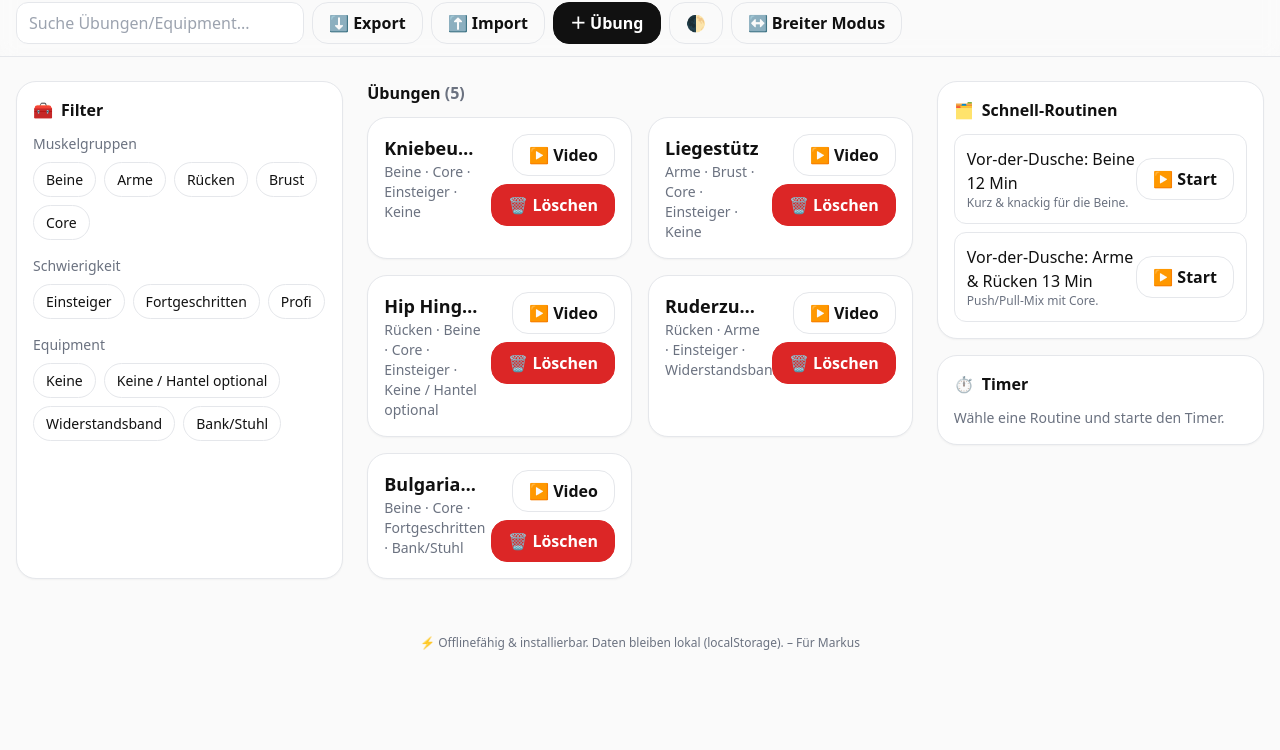
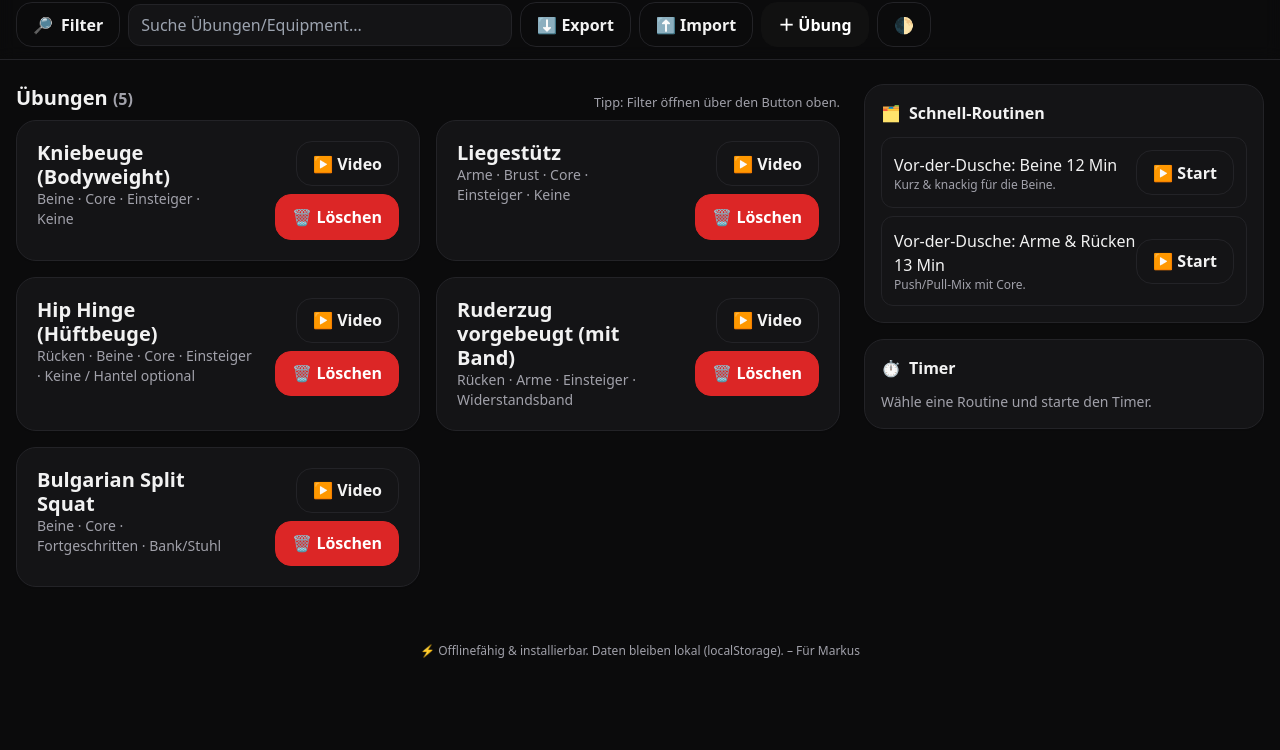
Before and after one commit to Sitz9/workout-hub, a plain HTML site: page index.html in a window 1280 px wide. Shown: the part 50-800 px from the top of the page. Drawn offline with nearby package versions, Linux system fonts and the light colour scheme.

Commit message:
Add files via upload

```diff
--- a/index.html
+++ b/index.html
@@ -1,5 +1,5 @@
 <!doctype html>
-<html lang="de" data-theme="light" data-layout="normal">
+<html lang="de" data-theme="dark">
 <head>
   <meta charset="utf-8">
   <meta name="viewport" content="width=device-width, initial-scale=1, viewport-fit=cover">
@@ -17,36 +17,36 @@
     [data-theme="light"] { --bg:#fafafa; --card:#fff; --border:#e5e7eb; --text:#111; --muted:#6b7280;}
     html, body { height:100%; background:var(--bg); color:var(--text); }
     .card { border-radius: 1.25rem; border:1px solid var(--border); background:var(--card); box-shadow:0 1px 2px rgba(0,0,0,.04); }
-    .btn { display:inline-flex; align-items:center; gap:.5rem; border-radius:1rem; padding:.5rem 1rem; font-weight:600; border:1px solid var(--border); white-space:nowrap; flex:0 0 auto; }
-    .btn:hover { background:rgba(0,0,0,.03); }
+    .btn { display:inline-flex; align-items:center; gap:.5rem; border-radius:1rem; padding:.6rem 1rem; font-weight:600; border:1px solid var(--border); white-space:nowrap; }
+    .btn:hover { background:rgba(255,255,255,.06); }
     .btn-primary { background:#111; color:#fff; border-color:#111; }
     .btn-danger { background:#dc2626; color:#fff; border-color:#dc2626; }
-    .chip { padding:.375rem .75rem; border-radius:999px; border:1px solid var(--border); font-size:.875rem; }
+    .chip { padding:.4rem .8rem; border-radius:999px; border:1px solid var(--border); font-size:.875rem; }
     .chip.active { background:#111; color:#fff; border-color:#111; }
     .aspect-video { position: relative; padding-bottom:56.25%; height:0; }
     .aspect-video iframe { position:absolute; top:0; left:0; width:100%; height:100%; border:0; border-radius:.75rem; }
     .safe { padding-top: env(safe-area-inset-top); padding-bottom: env(safe-area-inset-bottom); }
-    .container { margin-left:auto; margin-right:auto; padding-left:1rem; padding-right:1rem; }
-    [data-layout="normal"] .container { max-width: 1280px; }
-    [data-layout="wide"] .container { max-width: 100%; }
-    .grid-app { display:grid; grid-template-columns: 1fr; gap:1.5rem; }
-    @media (min-width:1024px){ .grid-app { grid-template-columns: 3fr 5fr 3fr; } }
-    @media (min-width:1400px) and (min-aspect-ratio: 16/9) {
-      [data-layout="wide"] .grid-app { grid-template-columns: 2.5fr 5fr 2.5fr; }
-    }
+    /* Wider, more readable tiles */
+    .exercise-grid { display:grid; grid-template-columns: repeat(auto-fill, minmax(360px, 1fr)); gap:1rem; }
+    @media (max-width: 420px){ .exercise-grid { grid-template-columns: 1fr; } }
+    .drawer { position: fixed; inset: 0 0 0 auto; width: min(420px, 90vw); background: var(--card); border-left:1px solid var(--border); transform: translateX(100%); transition: transform .25s ease; z-index: 60; }
+    .drawer.open { transform: translateX(0); }
+    .backdrop { position: fixed; inset:0; background: rgba(0,0,0,.4); backdrop-filter: blur(2px); z-index: 50; display:none; }
+    .backdrop.open { display:block; }
   </style>
 </head>
 <body class="min-h-full safe">
-  <header class="sticky top-0 z-30 backdrop-blur bg-[color:var(--card)]/90 border-b border-[color:var(--border)]">
-    <div class="container py-3 flex flex-wrap gap-2 items-center justify-between">
+  <header class="sticky top-0 z-40 backdrop-blur bg-[color:var(--card)]/90 border-b border-[color:var(--border)]">
+    <div class="max-w-[1600px] mx-auto px-4 py-3 flex flex-wrap gap-2 items-center justify-between">
       <div class="flex items-center gap-3 min-w-0">
         <span class="inline-flex w-8 h-8 items-center justify-center rounded-xl bg-black text-white">🏋️</span>
-        <h1 class="text-xl md:text-2xl font-bold truncate">Markus' Workout Hub</h1>
-        <span class="hidden sm:inline text-xs ml-2 rounded-full bg-gray-100/50 px-2 py-1">Videos · Timer · Routinen</span>
+        <h1 class="text-2xl font-bold truncate">Markus' Workout Hub</h1>
+        <span class="hidden md:inline text-xs ml-2 rounded-full bg-white/10 px-2 py-1">Videos · Timer · Routinen</span>
       </div>
       <div class="flex items-center gap-2 flex-wrap">
-        <label class="relative order-2 sm:order-none">
-          <input id="search" placeholder="Suche Übungen/Equipment..." class="pl-3 pr-3 py-2 rounded-xl border border-[color:var(--border)] bg-[color:var(--card)] w-56 md:w-72 focus:outline-none focus:ring-2 focus:ring-black" />
+        <button id="btnFilterOpen" class="btn" title="Filter"><span>🔎</span> Filter</button>
+        <label class="relative">
+          <input id="search" placeholder="Suche Übungen/Equipment..." class="pl-3 pr-3 py-2 rounded-xl border border-[color:var(--border)] bg-[color:var(--card)] w-64 md:w-96 focus:outline-none focus:ring-2 focus:ring-black" />
         </label>
         <button id="btnExport" class="btn">⬇️ Export</button>
         <label class="btn cursor-pointer">⬆️ Import
@@ -54,39 +54,22 @@
         </label>
         <button id="btnAdd" class="btn btn-primary">＋ Übung</button>
         <button id="btnTheme" class="btn" title="Dark/Light">🌓</button>
-        <button id="btnLayout" class="btn" title="Breitmodus umschalten">↔️ Breiter Modus</button>
       </div>
     </div>
   </header>
 
-  <main class="container py-6">
-    <div class="grid-app">
-      <section class="card p-4">
-        <div class="flex items-center gap-2 mb-3">
-          <span>🧰</span><h2 class="font-semibold">Filter</h2>
+  <main class="max-w-[1600px] mx-auto px-4 py-6 grid gap-6 lg:grid-cols-12">
+    <!-- Übungen -->
+    <section class="lg:col-span-8">
+      <div class="flex items-end justify-between mb-2">
+        <h2 class="font-semibold text-xl">Übungen <span id="exercise-count" class="text-[color:var(--muted)] text-base"></span></h2>
+        <small class="text-[color:var(--muted)]">Tipp: Filter öffnen über den Button oben.</small>
       </div>
-        <div class="space-y-4">
-          <div>
-            <p class="text-sm mb-2 text-[color:var(--muted)]">Muskelgruppen</p>
-            <div id="filter-groups" class="flex flex-wrap gap-2"></div>
-          </div>
-          <div>
-            <p class="text-sm mb-2 text-[color:var(--muted)]">Schwierigkeit</p>
-            <div id="filter-diff" class="flex flex-wrap gap-2"></div>
-          </div>
-          <div>
-            <p class="text-sm mb-2 text-[color:var(--muted)]">Equipment</p>
-            <div id="filter-equip" class="flex flex-wrap gap-2"></div>
-          </div>
-        </div>
+      <div id="exercise-list" class="exercise-grid"></div>
     </section>
 
-      <section class="space-y-3">
-        <h2 class="font-semibold">Übungen <span id="exercise-count" class="text-[color:var(--muted)]"></span></h2>
-        <div id="exercise-list" class="grid grid-cols-1 md:grid-cols-2 2xl:grid-cols-3 gap-4"></div>
-      </section>
-
-      <section class="space-y-4">
+    <!-- Routinen & Timer (rechts) -->
+    <section class="lg:col-span-4 space-y-4">
       <div class="card p-4">
         <div class="flex items-center gap-2 mb-3">
           <span>🗂️</span><h2 class="font-semibold">Schnell-Routinen</h2>
@@ -103,10 +86,10 @@
           <div class="flex items-center justify-between gap-3">
             <div class="min-w-0">
               <p class="text-sm text-[color:var(--muted)]">Aktuell</p>
-                <p id="timer-current" class="font-semibold truncate"></p>
+              <p id="timer-current" class="font-semibold text-lg"></p>
               <p id="timer-step" class="text-xs text-[color:var(--muted)]"></p>
             </div>
-              <div id="timer-remaining" class="text-4xl font-bold tabular-nums">0s</div>
+            <div id="timer-remaining" class="text-5xl font-bold tabular-nums">0s</div>
           </div>
           <div id="timer-video" class="aspect-video hidden"></div>
           <div class="flex items-center gap-2 flex-wrap">
@@ -116,9 +99,35 @@
         </div>
       </div>
     </section>
-    </div>
   </main>
 
+  <!-- Filter Drawer (rechts) -->
+  <div id="backdrop" class="backdrop"></div>
+  <aside id="drawer" class="drawer">
+    <div class="p-4 flex items-center justify-between border-b border-[color:var(--border)]">
+      <div class="flex items-center gap-2"><span>🧰</span><h2 class="font-semibold">Filter</h2></div>
+      <button id="btnFilterClose" class="btn">✖️</button>
+    </div>
+    <div class="p-4 space-y-5">
+      <div>
+        <p class="text-sm mb-2 text-[color:var(--muted)]">Muskelgruppen</p>
+        <div id="filter-groups" class="flex flex-wrap gap-2"></div>
+      </div>
+      <div>
+        <p class="text-sm mb-2 text-[color:var(--muted)]">Schwierigkeit</p>
+        <div id="filter-diff" class="flex flex-wrap gap-2"></div>
+      </div>
+      <div>
+        <p class="text-sm mb-2 text-[color:var(--muted)]">Equipment</p>
+        <div id="filter-equip" class="flex flex-wrap gap-2"></div>
+      </div>
+      <div class="pt-2">
+        <button id="btnClearFilters" class="btn">🧹 Filter zurücksetzen</button>
+      </div>
+    </div>
+  </aside>
+
+  <!-- Modal: Neue Übung -->
   <dialog id="modal" class="w-full max-w-xl rounded-2xl p-0 border border-[color:var(--border)] shadow-xl bg-[color:var(--card)] text-[color:var(--text)]">
     <form method="dialog" class="p-4 space-y-4">
       <div class="flex items-center justify-between">
@@ -159,23 +168,29 @@
     </form>
   </dialog>
 
-  <footer class="container py-8 text-center text-xs text-[color:var(--muted)]">
+  <footer class="max-w-[1600px] mx-auto px-4 py-8 text-center text-xs text-[color:var(--muted)]">
     ⚡️ Offlinefähig & installierbar. Daten bleiben lokal (localStorage). – Für Markus
   </footer>
 
+  <div id="backdropClickCatcher"></div>
+
   <script>
+    // ----- Theme toggle -----
     const THEME_KEY = 'markus_theme';
-    const LAYOUT_KEY = 'markus_layout';
     function applyTheme(v){ document.documentElement.setAttribute('data-theme', v); }
-    function applyLayout(v){ document.documentElement.setAttribute('data-layout', v); }
-    function getTheme(){ return localStorage.getItem(THEME_KEY) || 'light'; }
+    function getTheme(){ return localStorage.getItem(THEME_KEY) || 'dark'; }
     function setTheme(v){ localStorage.setItem(THEME_KEY, v); applyTheme(v); }
-    function getLayout(){ return localStorage.getItem(LAYOUT_KEY) || 'normal'; }
-    function setLayout(v){ localStorage.setItem(LAYOUT_KEY, v); applyLayout(v); }
-    applyTheme(getTheme()); applyLayout(getLayout());
+    applyTheme(getTheme());
     document.getElementById('btnTheme').onclick = () => setTheme(getTheme()==='light' ? 'dark' : 'light');
-    document.getElementById('btnLayout').onclick = () => setLayout(getLayout()==='normal' ? 'wide' : 'normal');
 
+    // ----- Filter Drawer -----
+    const drawer = document.getElementById('drawer');
+    const backdrop = document.getElementById('backdrop');
+    document.getElementById('btnFilterOpen').onclick = () => { drawer.classList.add('open'); backdrop.classList.add('open'); };
+    document.getElementById('btnFilterClose').onclick = () => { drawer.classList.remove('open'); backdrop.classList.remove('open'); };
+    backdrop.onclick = () => { drawer.classList.remove('open'); backdrop.classList.remove('open'); };
+
+    // ----- Data & Storage -----
     const LS_EX = 'markus_workout_exercises_v1';
     const LS_RT = 'markus_workout_routines_v1';
 
@@ -205,12 +220,15 @@
       ]},
     ];
 
-    function load(key, fallback) { try { const v = JSON.parse(localStorage.getItem(key)); return Array.isArray(v) ? v : fallback; } catch { return fallback; } }
+    function load(key, fallback) {
+      try { const v = JSON.parse(localStorage.getItem(key)); return Array.isArray(v) ? v : fallback; } catch { return fallback; }
+    }
     function save(key, val) { localStorage.setItem(key, JSON.stringify(val)); }
 
     let exercises = load(LS_EX, DEFAULT_EXERCISES);
     let routines  = load(LS_RT, DEFAULT_ROUTINES);
 
+    // ----- UI Refs -----
     const elSearch = document.getElementById('search');
     const elList   = document.getElementById('exercise-list');
     const elCount  = document.getElementById('exercise-count');
@@ -224,16 +242,28 @@
 
     const filters = { groups: new Set(), difficulty: new Set(), equipment: new Set() };
 
-    function chip(label, active, onClick) { const b = document.createElement('button'); b.className = 'chip' + (active ? ' active' : ''); b.textContent = label; b.onclick = onClick; return b; }
+    function chip(label, active, onClick) {
+      const b = document.createElement('button');
+      b.className = 'chip' + (active ? ' active' : '');
+      b.textContent = label;
+      b.onclick = onClick;
+      return b;
+    }
 
     function renderFilters() {
       const gRoot = document.getElementById('filter-groups');
       const dRoot = document.getElementById('filter-diff');
       const eRoot = document.getElementById('filter-equip');
       gRoot.innerHTML = ''; dRoot.innerHTML = ''; eRoot.innerHTML = '';
+
       groupOptions.forEach(g => gRoot.appendChild(chip(g, filters.groups.has(g), () => { toggleFilter('groups', g); })));
       diffOptions.forEach(d => dRoot.appendChild(chip(d, filters.difficulty.has(d), () => { toggleFilter('difficulty', d); })));
       equipOptions().forEach(e => eRoot.appendChild(chip(e, filters.equipment.has(e), () => { toggleFilter('equipment', e); })));
+    }
+
+    function clearFilters() {
+      filters.groups.clear(); filters.difficulty.clear(); filters.equipment.clear();
+      renderExercises(); renderFilters();
     }
 
     function toggleFilter(key, val) {
@@ -266,10 +296,11 @@
       elCount.textContent = `(${items.length})`;
       elList.innerHTML = '';
       items.forEach(e => {
-        const card = document.createElement('div'); card.className = 'card p-4 h-full flex flex-col gap-3';
-        const top = document.createElement('div'); top.className = 'flex items-start justify-between gap-2';
+        const card = document.createElement('div'); card.className = 'card p-5 h-full flex flex-col gap-3';
+        const top = document.createElement('div'); top.className = 'flex items-start justify-between gap-3';
         const meta = document.createElement('div'); meta.className = 'min-w-0';
-        meta.innerHTML = `<h3 class="font-semibold text-lg truncate">${e.name}</h3><p class="text-sm text-[color:var(--muted)]">${e.groups.join(' · ')} · ${e.difficulty} · ${e.equipment}</p>`;
+        meta.innerHTML = `<h3 class="font-semibold text-xl leading-6 break-words">${e.name}</h3>
+          <p class="text-sm text-[color:var(--muted)]">${e.groups.join(' · ')} · ${e.difficulty} · ${e.equipment}</p>`;
         const btns = document.createElement('div'); btns.className = 'flex items-center gap-2 flex-wrap justify-end';
         const bVideo = document.createElement('button'); bVideo.className = 'btn'; bVideo.textContent = '▶️ Video';
         const bDel = document.createElement('button'); bDel.className = 'btn btn-danger'; bDel.textContent = '🗑️ Löschen';
@@ -312,6 +343,7 @@
       });
     }
 
+    // ----- Routines & Timer -----
     const elRoutines = document.getElementById('routine-list');
     const elTimerEmpty = document.getElementById('timer-empty');
     const elTimerUI = document.getElementById('timer-ui');
@@ -338,7 +370,7 @@
 
     function startRoutine(r) {
       activeRoutine = r; timerIdx = 0; remaining = r.blocks[0]?.secs || 0; running = true;
-      elTimerEmpty.classList.add('hidden'); elTimerUI.classList.remove('hidden');
+      document.getElementById('timer-empty').classList.add('hidden'); document.getElementById('timer-ui').classList.remove('hidden');
       elBtnToggle.textContent = '⏸️ Pause';
       updateTimerUI(); startTick();
     }
@@ -379,6 +411,7 @@
       elTimerCurrent.textContent = isExercise ? (exercises.find(e => e.id === blk.exerciseId)?.name || 'Übung') : 'Pause';
       elTimerStep.textContent = `Schritt ${timerIdx + 1} / ${activeRoutine.blocks.length}`;
       elTimerRemaining.textContent = Math.max(0, remaining) + 's';
+
       elTimerVideo.innerHTML = ''; elTimerVideo.classList.add('hidden');
       if (isExercise) {
         const ex = exercises.find(e => e.id === blk.exerciseId);
@@ -396,6 +429,7 @@
     };
     elBtnReset.onclick = resetTimer;
 
+    // ----- Add Exercise Modal -----
     const modal = document.getElementById('modal');
     const modalClose = document.getElementById('modalClose');
     const fName = document.getElementById('f-name');
@@ -440,6 +474,7 @@
       exercises.push(ex); save(LS_EX, exercises); renderExercises(); renderFilters(); modal.close();
     };
 
+    // ----- Import/Export -----
     document.getElementById('btnExport').onclick = () => {
       const payload = { exercises, routines };
       const blob = new Blob([JSON.stringify(payload, null, 2)], {type:'application/json'});
@@ -462,8 +497,14 @@
       e.target.value = '';
     };
 
+    // ----- Search -----
+    document.getElementById('search').oninput = renderExercises;
+    document.getElementById('btnClearFilters').onclick = clearFilters;
+
+    // ----- Init -----
     renderFilters(); renderExercises(); renderRoutines();
 
+    // ----- PWA: Service Worker -----
     if ('serviceWorker' in navigator) {
       window.addEventListener('load', () => {
         navigator.serviceWorker.register('sw.js');
```
Lines whose indentation alone changed are shown as unchanged.
